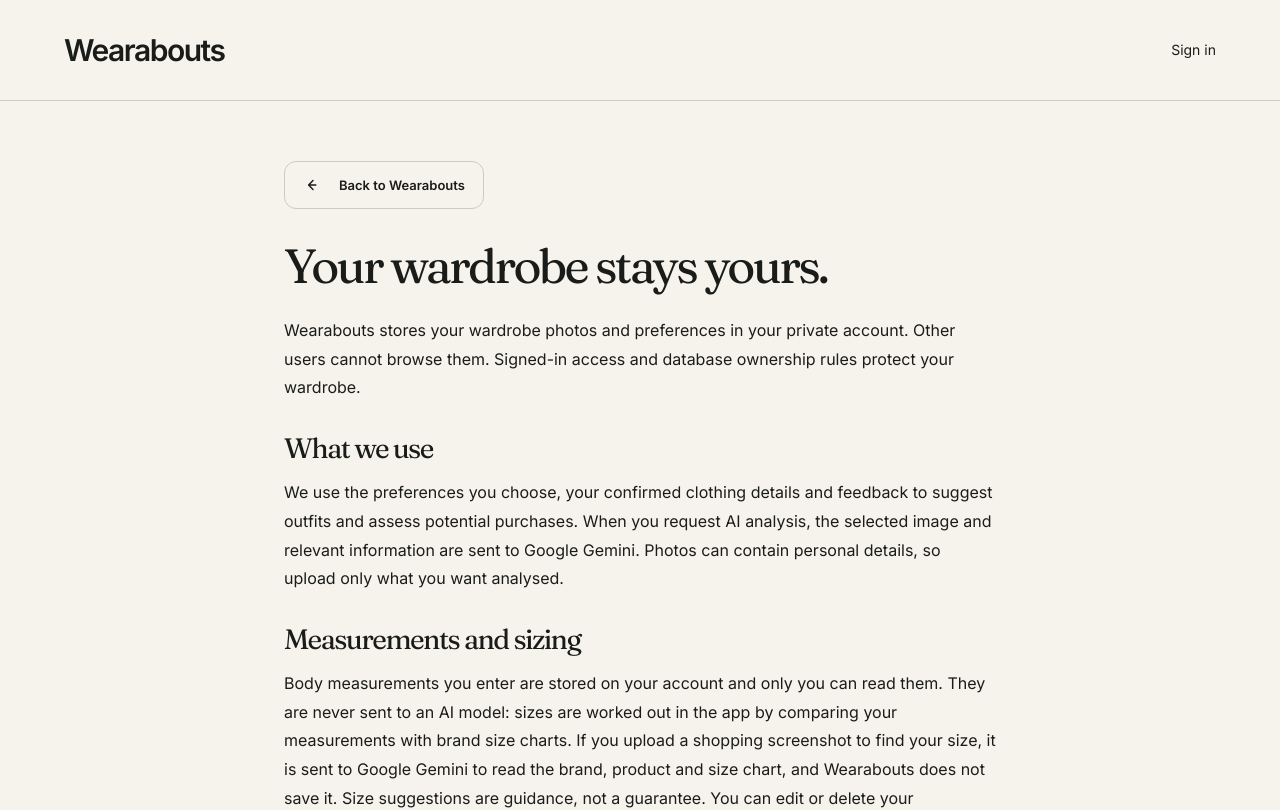
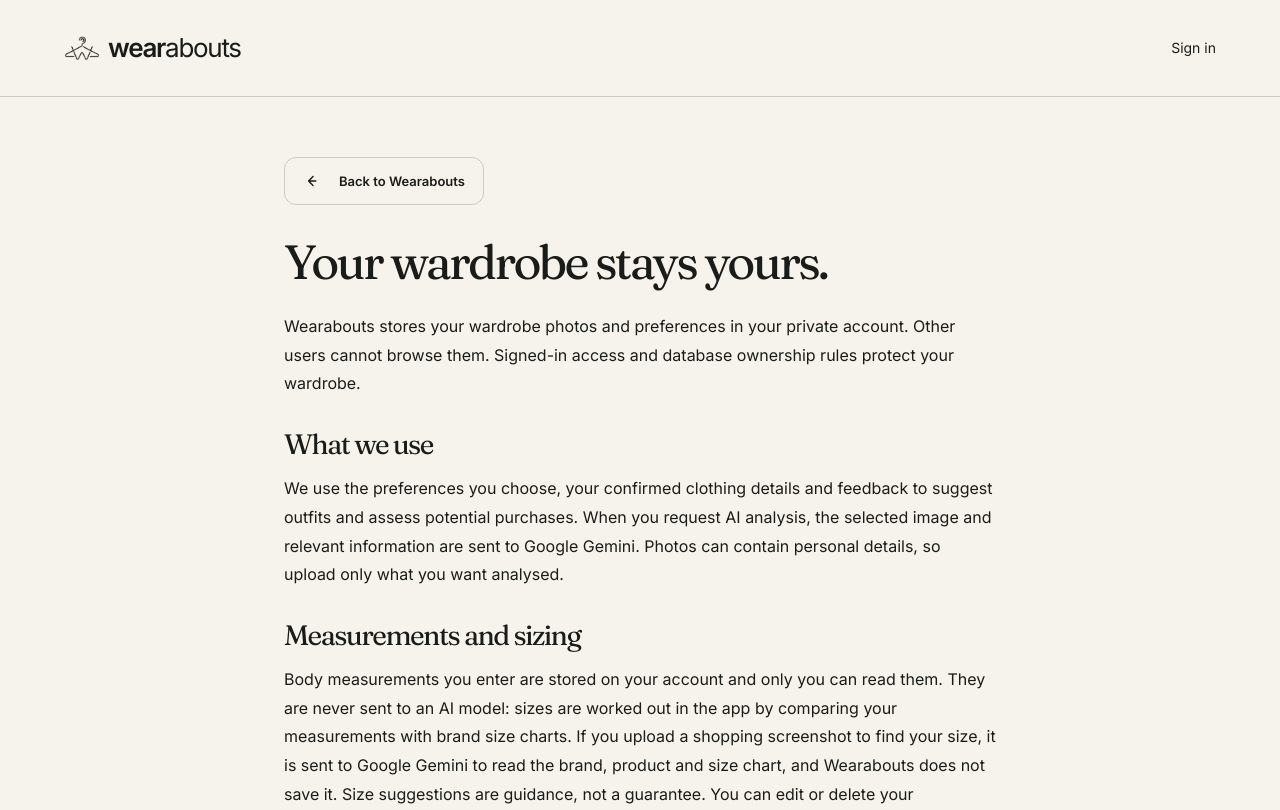
Before and after one commit to joojaja/CS3216-A3-Group2, a Next.js app in the folder app/: page /privacy in a window 1280 px wide. Shown: the top 810 px of the page. Built offline with nearby package versions, Linux system fonts and the light colour scheme; no server answers.

Commit message:
Show the hanger mark beside the wordmark across the app and add an Apple touch icon

```diff
--- a/app/src/app/(app)/layout.tsx
+++ b/app/src/app/(app)/layout.tsx
@@ -1,3 +1,4 @@
+import Image from "next/image";
 import Link from "next/link";
 import type { Metadata } from "next";
 import { Rail, type RailUser } from "@/components/rail";
@@ -50,7 +51,7 @@
                   weather={forecast ? { short: forecast.short, source: forecast.source } : null}
                 />
                 <main id="app-content" tabIndex={-1} className="order-first overflow-hidden md:order-none">
-                  <div className="h-full overflow-y-auto"><div className="app-mobile-header flex items-center justify-between md:hidden"><Link href="/" className="app-wordmark font-semibold">wear<span>abouts</span></Link><Link href="/privacy" className="text-xs text-mute">Privacy</Link></div>{children}<PersistentUploadWorkspace /></div>
+                  <div className="h-full overflow-y-auto"><div className="app-mobile-header flex items-center justify-between md:hidden"><Link href="/" aria-label="Wearabouts home" className="app-wordmark flex items-center gap-2 font-semibold"><Image src="/landing/brand-mark.png" alt="" width={36} height={24} /><span className="font-semibold">wear<span>abouts</span></span></Link><Link href="/privacy" className="text-xs text-mute">Privacy</Link></div>{children}<PersistentUploadWorkspace /></div>
                 </main>
               </div>
             </SizingProvider>
--- a/app/src/app/globals.css
+++ b/app/src/app/globals.css
@@ -187,7 +187,7 @@
 .app-page-header p { line-height: 1.65; margin-top: 12px; }
 .app-rail { background: #171916; }
 .app-wordmark { letter-spacing: -1.3px; font-size: 25px; }
-.app-wordmark span { font-weight: 400; }
+.app-wordmark span span { font-weight: 400; }
 .wearabouts-app main { min-width: 0; }
 .wearabouts-app main > div > div:not(.flex), .wearabouts-app main > div > section { max-width: 1440px; margin-inline: auto; }
 .wearabouts-app main h2 { font-family: WearaboutsEditorial, Georgia, serif; font-size: 28px; font-weight: 400; letter-spacing: -.035em; }
--- a/app/src/app/not-found.tsx
+++ b/app/src/app/not-found.tsx
@@ -1,10 +1,11 @@
+import Image from "next/image";
 import Link from "next/link";
 import "./landing.css";
 export default function NotFound() {
   return (
     <main className="drape-public min-h-screen px-6 py-20">
       <div className="mx-auto max-w-xl">
-        <Link href="/" className="drape-wordmark">Wearabouts.</Link>
+        <Link href="/" className="drape-wordmark" aria-label="Wearabouts home"><Image src="/landing/brand-mark.png" alt="" width={48} height={32} /><span><b>wear</b>abouts</span></Link>
         <h1 style={{ fontSize: "clamp(40px, 7vw, 64px)", marginTop: 64 }}>Nothing hanging here.</h1>
         <p style={{ marginTop: 24 }}>This page may have moved, or this item is no longer available.</p>
         <Link href="/wardrobe" style={{ display: "inline-block", marginTop: 32, padding: "14px 24px", borderRadius: 12, background: "#e59b87" }}>Go to your wardrobe</Link>
--- a/app/src/app/onboarding/onboarding.css
+++ b/app/src/app/onboarding/onboarding.css
@@ -29,12 +29,15 @@
   align-items: center;
 }
 .onboarding-wordmark {
-  font-size: 30px;
-  font-weight: 600;
-  letter-spacing: -1.5px;
+  display: flex;
+  align-items: center;
+  gap: 8px;
+  font-size: 26px;
+  font-weight: 400;
+  letter-spacing: -1.3px;
 }
-.onboarding-wordmark span {
-  color: #b76650;
+.onboarding-wordmark b {
+  font-weight: 700;
 }
 .onboarding-layout {
   max-width: 1240px;
--- a/app/src/app/onboarding/page.tsx
+++ b/app/src/app/onboarding/page.tsx
@@ -1,4 +1,5 @@
 import type { Metadata } from "next";
+import Image from "next/image";
 import Link from "next/link";
 import { redirect } from "next/navigation";
 import { createClient } from "@/lib/supabase/server";
@@ -63,8 +64,9 @@
   return (
     <main className="drape-public onboarding-page">
       <header className="onboarding-header">
-        <Link href="/" className="onboarding-wordmark">
-          Wearabouts<span>.</span>
+        <Link href="/" className="onboarding-wordmark" aria-label="Wearabouts home">
+          <Image src="/landing/brand-mark.png" alt="" width={36} height={24} />
+          <span><b>wear</b>abouts</span>
         </Link>
         <Link href="/wardrobe">Finish later</Link>
       </header>
--- a/app/src/app/privacy/page.tsx
+++ b/app/src/app/privacy/page.tsx
@@ -1,4 +1,5 @@
 import type { Metadata } from "next";
+import Image from "next/image";
 import Link from "next/link";
 import { PrivacyBackButton } from "@/components/privacy-back-button";
 import "../landing.css";
@@ -12,8 +13,9 @@
   return (
     <main className="drape-public onboarding-page">
       <header className="onboarding-header">
-        <Link className="onboarding-wordmark" href="/">
-          Wearabouts
+        <Link className="onboarding-wordmark" href="/" aria-label="Wearabouts home">
+          <Image src="/landing/brand-mark.png" alt="" width={36} height={24} />
+          <span><b>wear</b>abouts</span>
         </Link>
         <Link href="/login">Sign in</Link>
       </header>
--- a/app/src/components/rail.tsx
+++ b/app/src/components/rail.tsx
@@ -1,5 +1,6 @@
 "use client";
 
+import Image from "next/image";
 import Link from "next/link";
 import { usePathname } from "next/navigation";
 import { motion } from "motion/react";
@@ -42,8 +43,9 @@
     <>
       {/* Desktop rail */}
       <aside className="app-rail hidden h-full flex-col bg-cobalt pt-6 text-white md:flex">
-        <Link href="/wardrobe" className="app-wordmark px-6 pb-6 text-xl font-semibold tracking-tight">
-          wear<span>abouts</span>
+        <Link href="/wardrobe" aria-label="Wearabouts wardrobe" className="app-wordmark flex items-center gap-2 px-6 pb-6 text-xl font-semibold tracking-tight">
+          <Image src="/landing/brand-mark.png" alt="" width={36} height={24} className="brightness-0 invert" />
+          <span className="font-semibold">wear<span>abouts</span></span>
         </Link>
         <nav aria-label="Main navigation" className="relative flex flex-col">
           {active >= 0 && (
```
Also changed, not shown: app/src/app/apple-icon.png (added).
